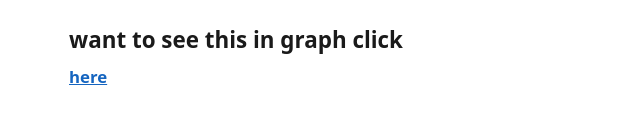
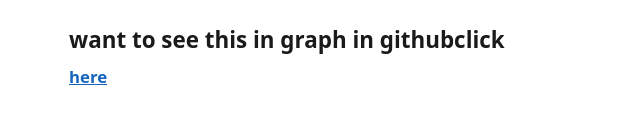
Before and after one commit to andrkamp/andrkamp.github.io, a plain HTML site: page index.html in a window 1280 px wide. Shown: the part 1740-1853 px from the top of the page, without its empty margins (191-831 px from the left). Drawn offline with Linux system fonts and the light colour scheme.

Commit message:
Update index.html

```diff
--- a/index.html
+++ b/index.html
@@ -191,7 +191,7 @@ End of interactive chart.>
 View as data table, Chart
 The chart has 1 X axis displaying categories.
 The chart has 1 Y axis displaying Unique visitors. Data ranges from 0 to 1.>
-  <h2>want to see this in graph click</h2>
+  <h2>want to see this in graph in githubclick</h2>
  <a href="https://github.com/andrkamp/andrkamp.github.io/graphs/traffic">here</a>
 
           </section>
```
